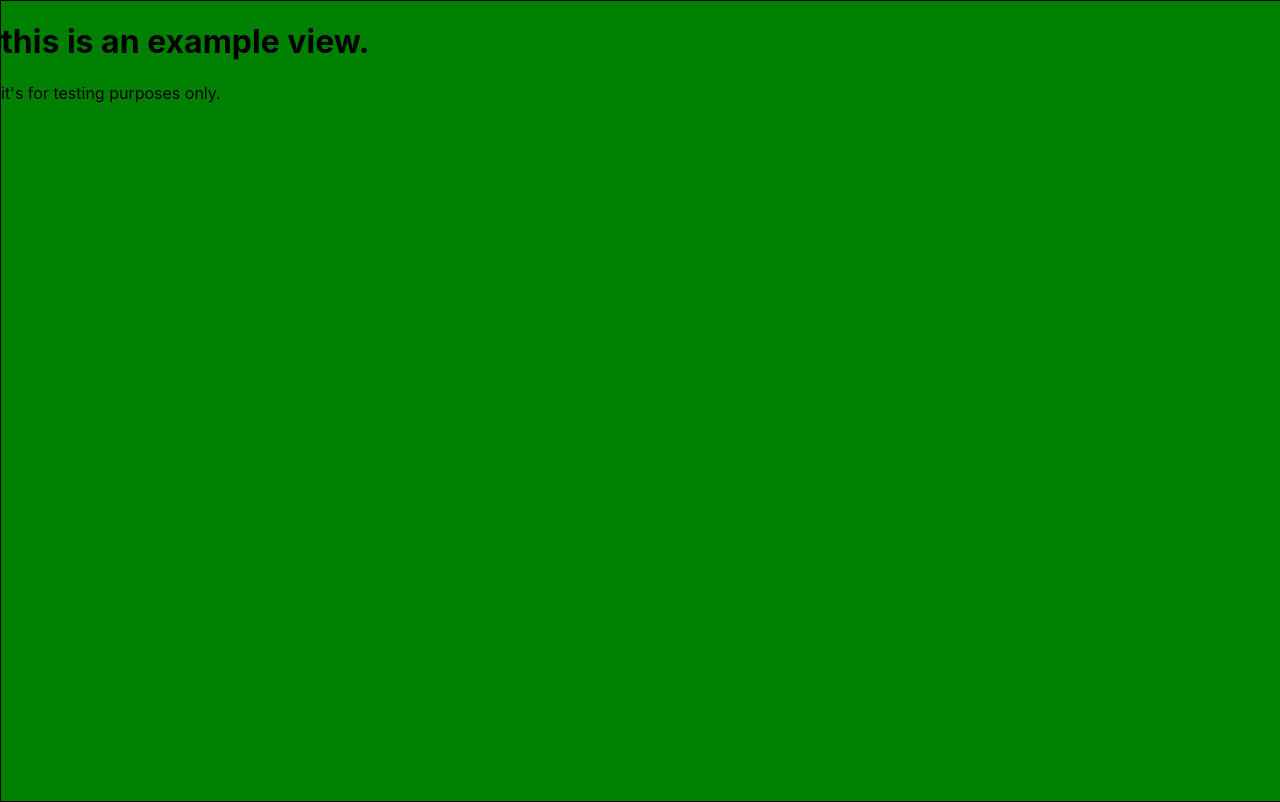
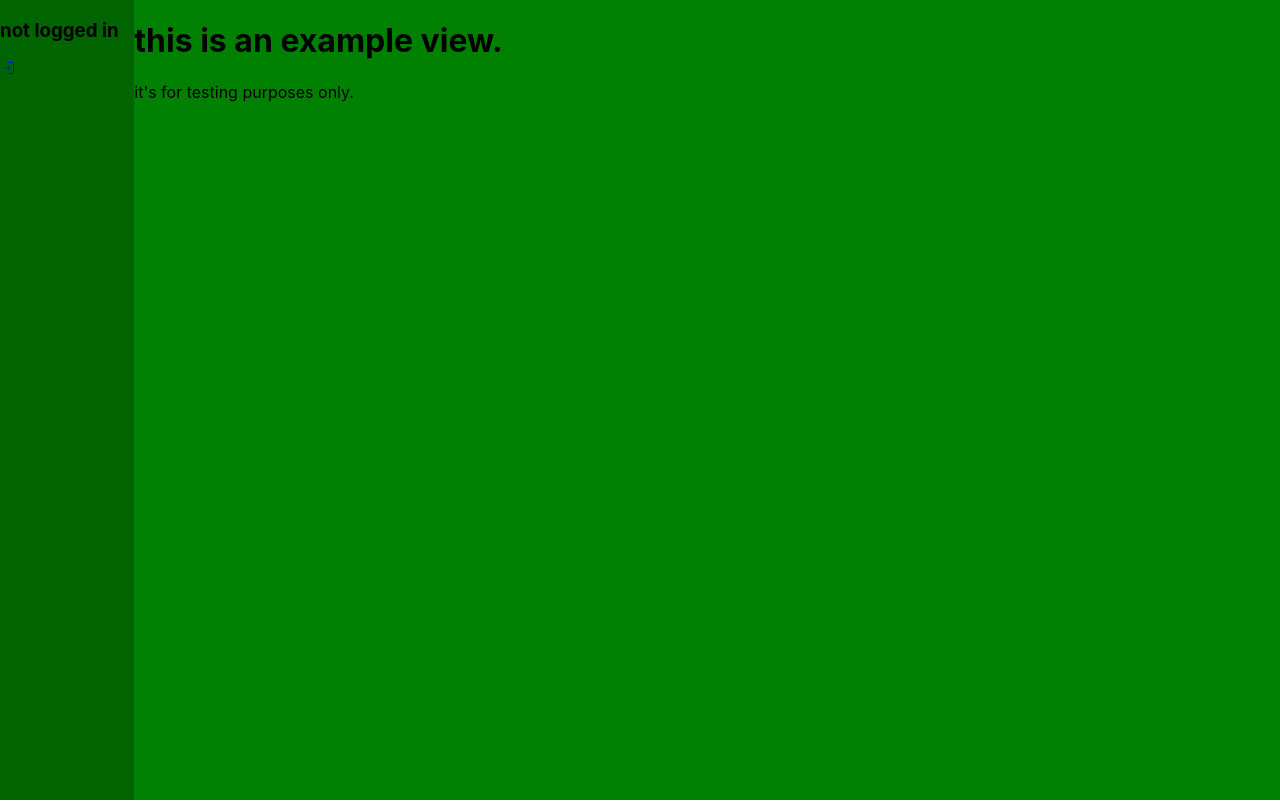
Before and after one commit to chubrubbaloo/uppgift3-frontend, a React (Create React App) app: page / in a window 1280 px wide. Built offline with nearby package versions, Linux system fonts and the light colour scheme.

Commit message:
Removed unused code

```diff
--- a/src/App.js
+++ b/src/App.js
@@ -1,8 +1,7 @@
 import './App.css';
 import {createContext} from "react";
-/*import Navbar from "./components/navbar/Navbar";*/
+import Navbar from "./components/navbar/Navbar";
 import {BrowserRouter, Route, Routes} from "react-router-dom";
-import ViewPosts from "./views/viewPosts/ViewPosts";
 import ExampleView from "./views/exampleView/ExampleView";
 
 export const UserContext = createContext(null);
@@ -16,9 +15,8 @@ function App() {
                     display: "flex",
                     height: "100vh",
                     width: "100vw",
-                    border: "1px solid"
                 }}>
-                   {/* <Navbar/>*/}
+                    <Navbar/>
                     <Routes>
                         <Route index element={<ExampleView/>}/>
                     </Routes>
```
